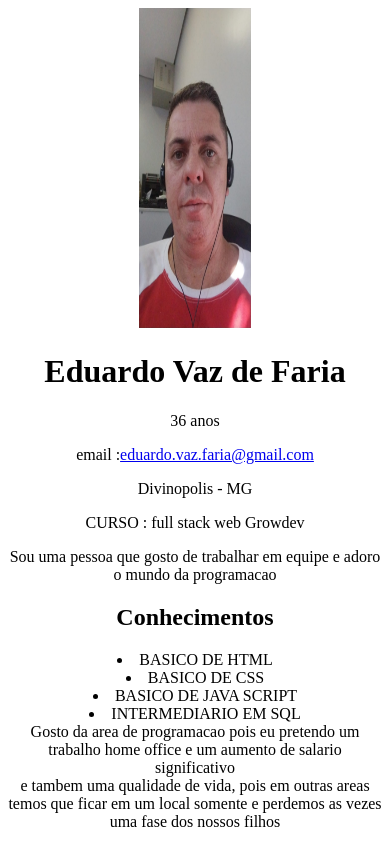
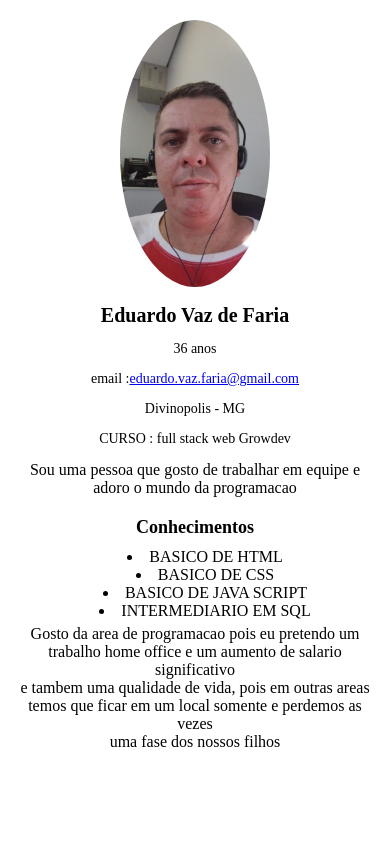
Before and after one commit to edua152030/LandPagePessoal, a plain HTML site: page index.html in a window 390 px wide. Drawn offline with Linux system fonts and the light colour scheme.

Commit message:
css foi estilizado para melhoria de aparencia

```diff
--- a/style.css
+++ b/style.css
@@ -1,8 +1,62 @@
-body{
+
+/* quando a tela for maior que 600px */
+body {
+    margin: 0;
+    padding: 20px;
     text-align: center;
-}
+  }
 
-#ft{
-    width: 30%;
-    height: 20rem;
-}
+  h1 {
+    font-size: 24px;
+    margin-bottom: 10px;
+  }
+
+
+  #ft {
+    width: 18%;
+
+    border-radius: 50%;
+  }
+
+  article {
+    font-size: 18px;
+    margin-top: 5px;
+    margin-bottom: 20px;
+  }
+
+  div {
+    margin-top: 20px;
+  }
+
+  h2 {
+    font-size: 20px;
+    margin-bottom: 10px;
+  }
+
+  li {
+    list-style-type: disc;
+    margin-left: 20px;
+  }
+
+  /* ajuste para quando a tela for menos que 600px */
+  @media screen and (max-width: 600px) {
+    h1 {
+      font-size: 20px;
+    }
+
+    p {
+      font-size: 14px;
+    }
+
+    #ft {
+      width: 150px;
+    }
+
+    article {
+      font-size: 16px;
+    }
+
+    h2 {
+      font-size: 18px;
+    }
+  }
```
